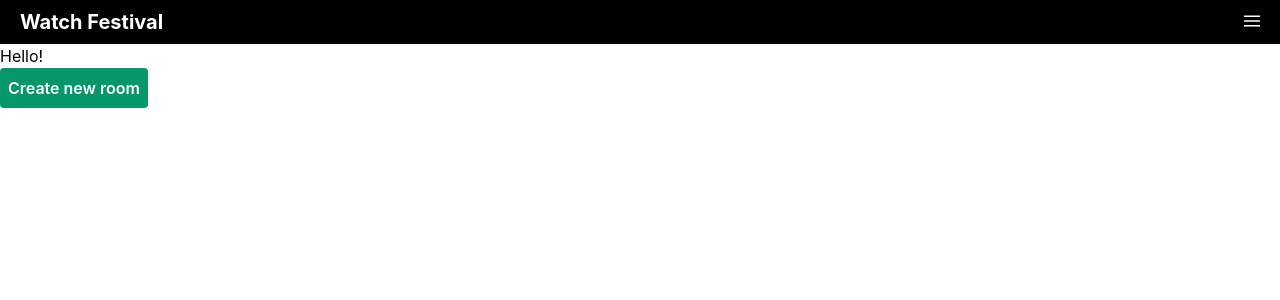
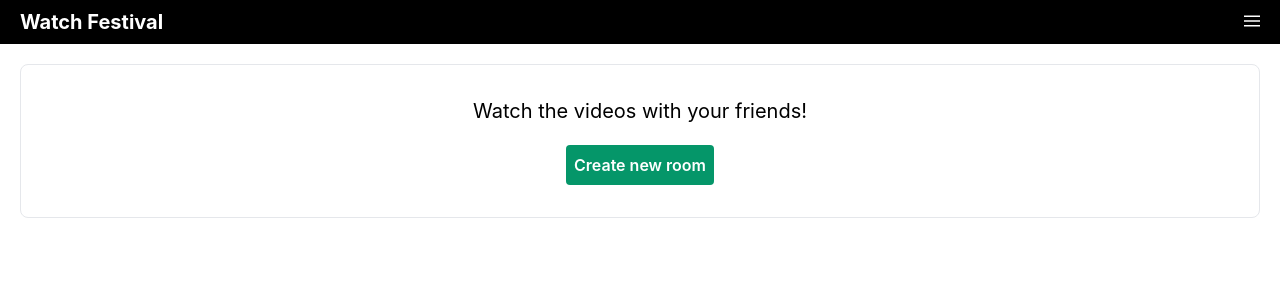
Before and after one commit to dqn/watch-festival, a Next.js app: page / in a window 1280 px wide. Shown: the top 300 px of the page. Built offline with nearby package versions, Linux system fonts and the light colour scheme.

Commit message:
chore: update home view

```diff
--- a/src/components/pages/Home.tsx
+++ b/src/components/pages/Home.tsx
@@ -12,13 +12,17 @@ export const Home: React.FC = () => {
 
   return (
     <main className="max-w-7xl mx-auto">
-      <h1>Hello!</h1>
+      <header className="text-center border rounded-lg p-8 m-5">
+        <h1 className="text-xl">Watch the videos with your friends!</h1>
+        <div className="text-center mt-5">
           <button
             className="rounded bg-green-600 text-white font-semibold p-2"
             onClick={handleCreateNewRoom}
           >
             Create new room
           </button>
+        </div>
+      </header>
     </main>
   );
 };
```
Lines whose indentation alone changed are shown as unchanged.
